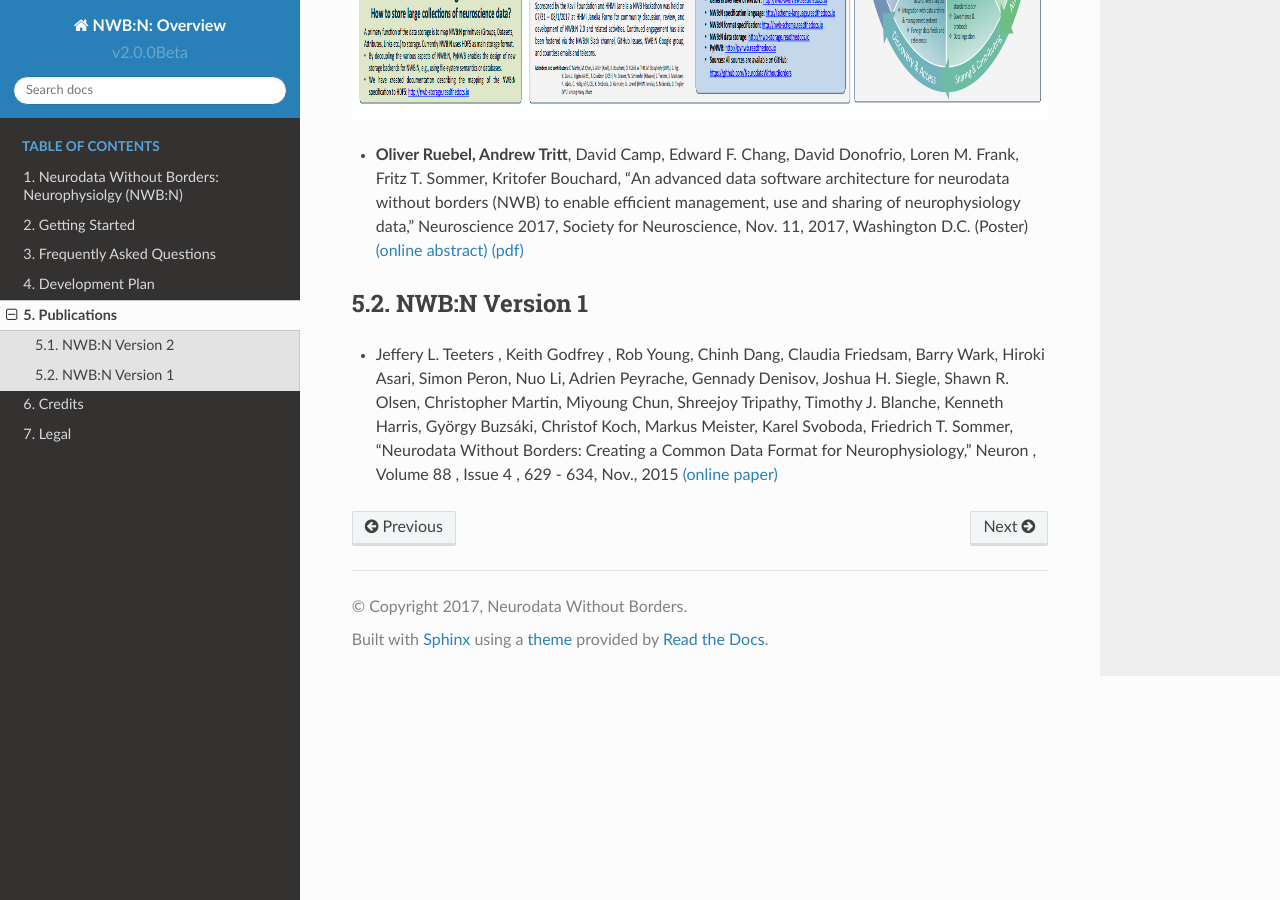
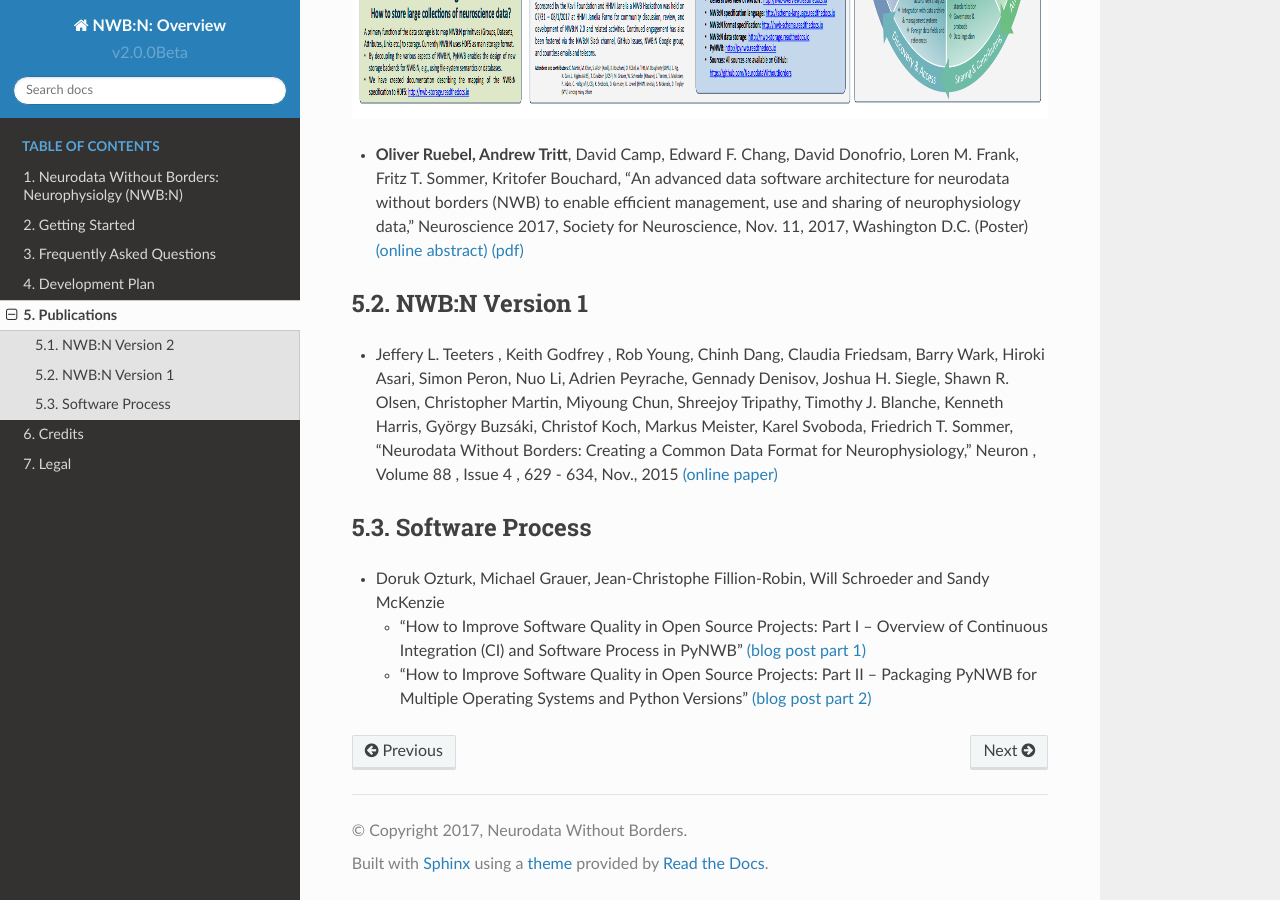
Before and after one commit to NeurodataWithoutBorders/nwb-schema, a Sphinx documentation site: the page built from docs/general/source/publications.rst, in a window 1280 px wide and 900 px high, scrolled down 1177 px. Built offline with Sphinx 7.4.7 and the Read the Docs theme 2.0.0, drawn with Linux system fonts in a browser that asks for light colours.

Commit message:
Add part 1 and 2 of the software process blog posts

```diff
--- a/docs/general/source/publications.rst
+++ b/docs/general/source/publications.rst
@@ -21,7 +21,6 @@ NWB:N Version 2
   (Poster) `(online abstract) <http://www.abstractsonline.com/pp8/#!/4376/presentation/22013>`_
   `(pdf) <https://github.com/NeurodataWithoutBorders/nwb-schema/raw/dev/docs/general/source/pubs/ruebel_sfn_2017.pdf>`_
 
-
 ===============
 NWB:N Version 1
 ===============
@@ -32,3 +31,14 @@ NWB:N Version 1
    Markus Meister, Karel Svoboda, Friedrich T. Sommer, "Neurodata Without Borders: Creating a Common Data
    Format for Neurophysiology," Neuron , Volume 88 , Issue 4 , 629 - 634, Nov., 2015
    `(online paper) <http://www.cell.com/neuron/fulltext/S0896-6273(15)00919-8>`_
+
+================
+Software Process
+================
+
+* Doruk Ozturk, Michael Grauer, Jean-Christophe Fillion-Robin, Will Schroeder and Sandy McKenzie
+
+  * "How to Improve Software Quality in Open Source Projects: Part I – Overview of Continuous Integration (CI) and Software Process in PyNWB"
+    `(blog post part 1) <https://blog.kitware.com/how-to-improve-software-quality-in-open-source-projects-part-i-overview-of-continuous-integration-ci-and-software-process-in-pynwb/>`_
+  * "How to Improve Software Quality in Open Source Projects: Part II – Packaging PyNWB for Multiple Operating Systems and Python Versions"
+    `(blog post part 2) <https://blog.kitware.com/improving-software-quality-in-open-source-projects-part-ii-packaging-pynwb-for-multiple-operating-systems-and-python-versions/>`_
```
